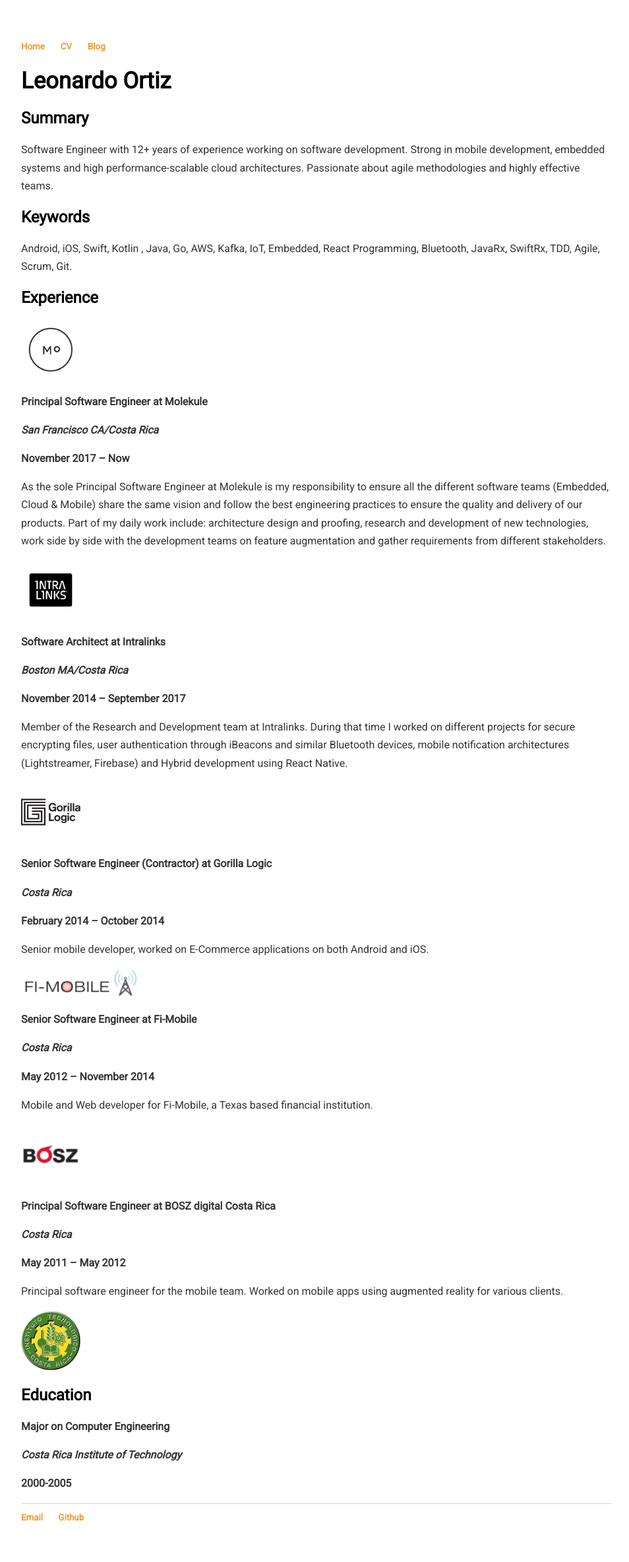
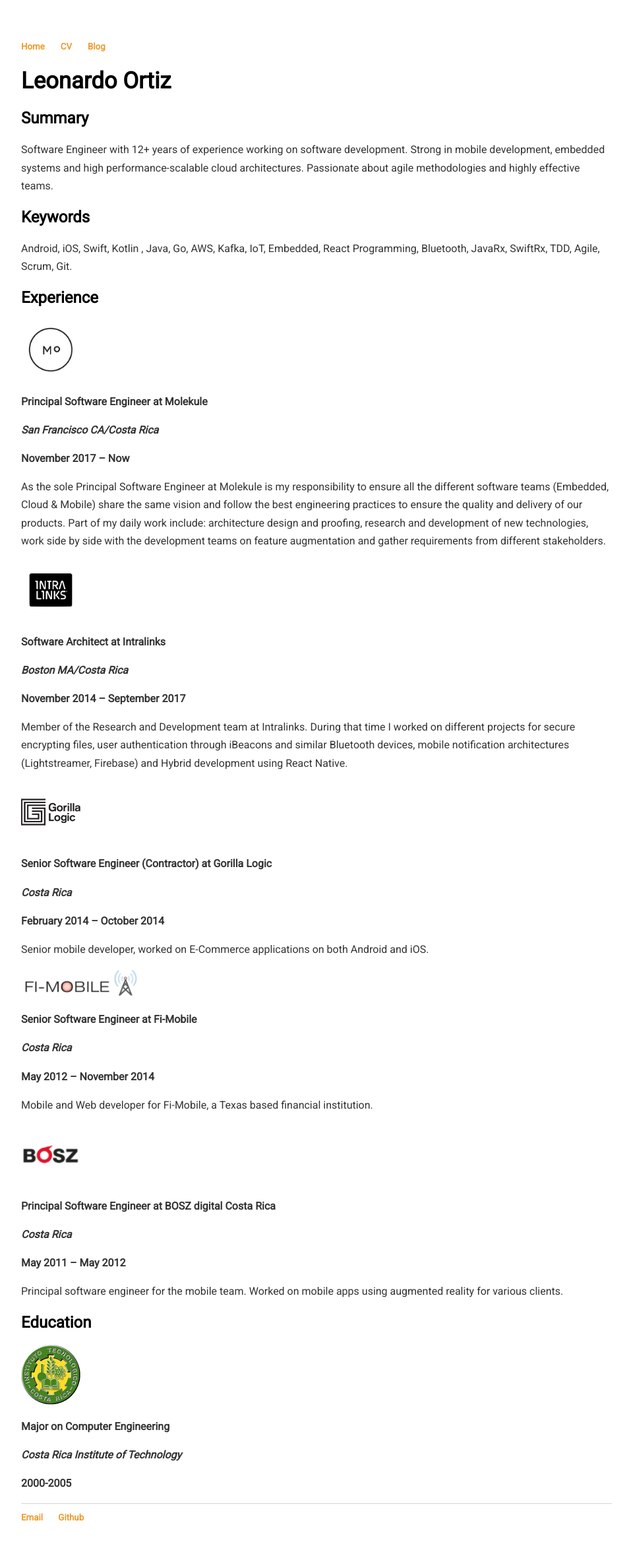
Before and after one commit to leohackerman/leohackerman.github.io, a Jekyll site: the page built from cv/cv.md, in a window 1280 px wide. Shown: the whole page at 66% size, without its empty margins (160-1114 px from the left). Built offline with Jekyll 4.4.1, drawn with Linux system fonts in a browser that asks for light colours.

Commit message:
fixed problem with tec logo

```diff
--- a/cv/cv.md
+++ b/cv/cv.md
@@ -85,11 +85,12 @@
 Principal software engineer for the mobile team. Worked on mobile apps using augmented reality for various clients.
 
 <p/>
+
+
+## Education
 <div>
 	<img src="/assets/tec.png" alt="Tec" width="10%" height="10%">
 </div>
-
-## Education
 **Major on Computer Engineering**
 <p/>
 ___Costa Rica Institute of Technology___
```
